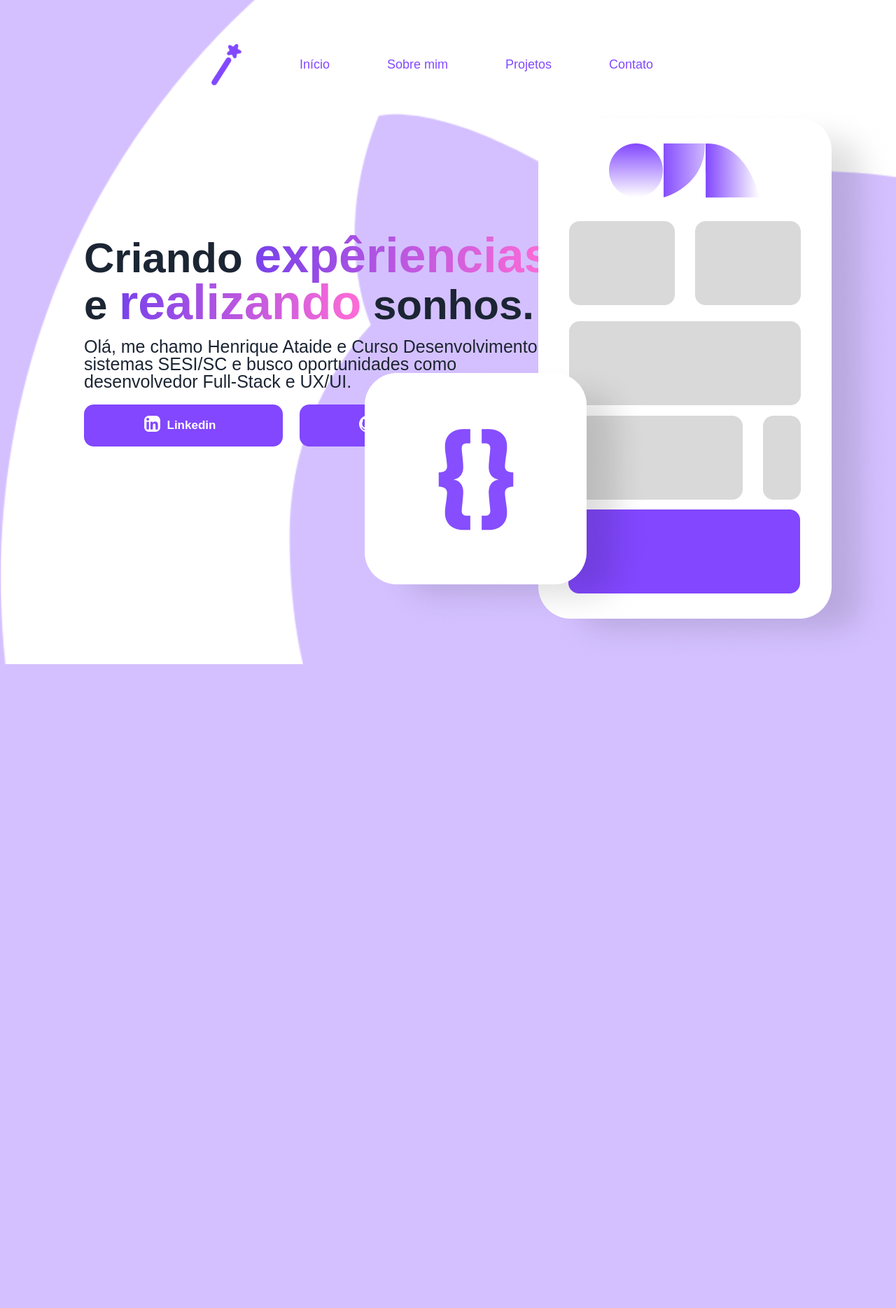
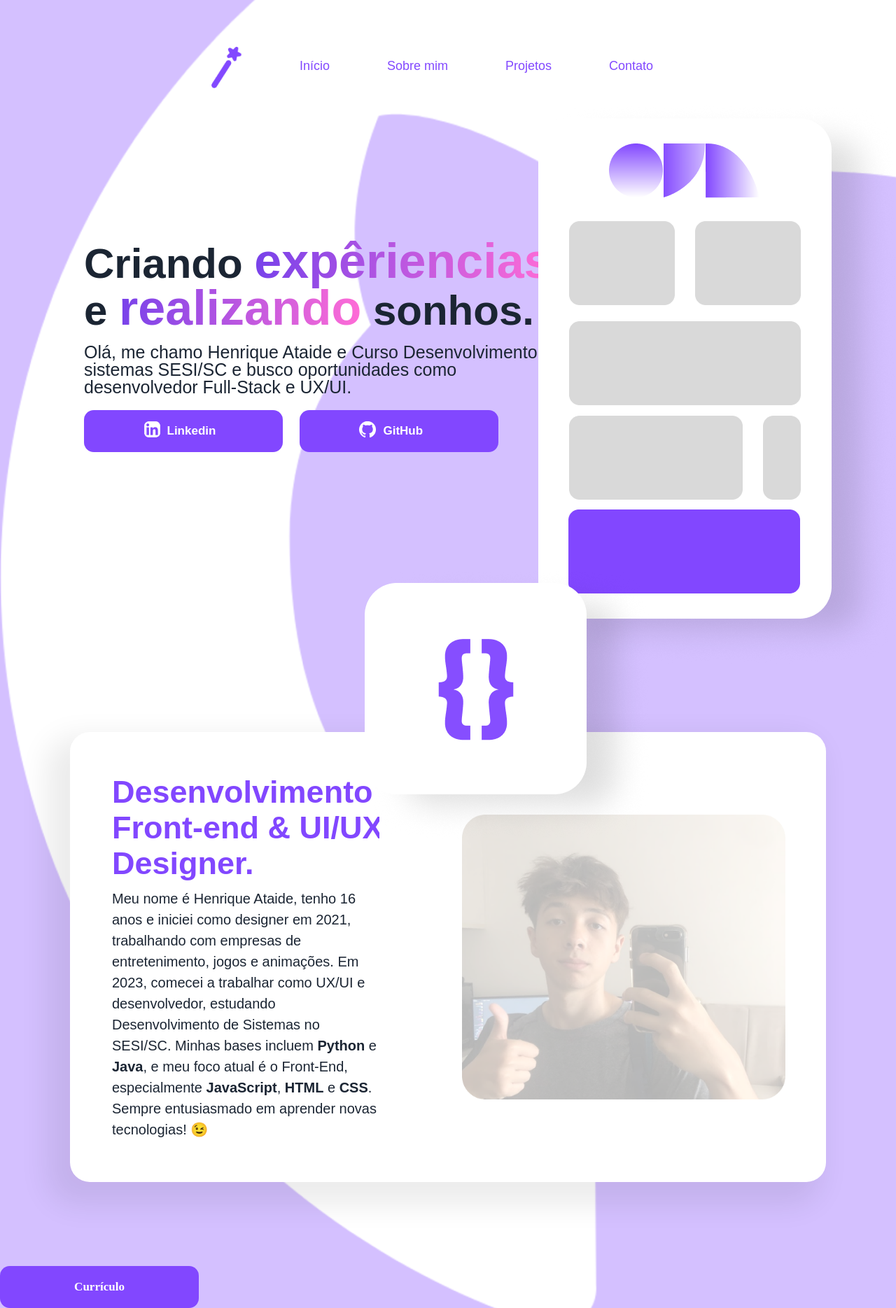
Before and after one commit to henilveira/portfolio, a plain HTML site: page Portfolio/index.html in a window 1280 px wide. Shown: the whole page at 70% size. Before the commit the page ends 949 px from the top, so only its background shows below. Drawn offline with Linux system fonts and the light colour scheme.

Commit message:
Add files via upload

```diff
--- a/Portfolio/index.html
+++ b/Portfolio/index.html
@@ -50,6 +50,16 @@
         </div>
       </ul>
     </div>
+    <div class="container-me">
+      <span class="text-me"><h1>Desenvolvimento Front-end & UI/UX Designer.</h1>
+      <p>Meu nome é Henrique Ataide, tenho 16 anos e iniciei como  designer em 2021, trabalhando com empresas de entretenimento, jogos e animações. Em 2023, comecei a trabalhar como UX/UI e desenvolvedor, estudando Desenvolvimento de Sistemas no SESI/SC. Minhas bases incluem <strong>Python</strong> e <strong>Java</strong>, e meu foco atual é o Front-End, especialmente <strong>JavaScript</strong>, <strong>HTML</strong> e <strong>CSS</strong>. Sempre entusiasmado em aprender novas tecnologias! 😉</p></span>
+      <div class="me-img">
+        <img src="assets/me.png" alt="" class="me">
+      </div>
+    </div>
+    <button>
+      <span>Currículo</span>
+    </button>
     <script src="mobile-navbar.js"></script>
   </body>
 </html>
--- a/Portfolio/style.css
+++ b/Portfolio/style.css
@@ -16,26 +16,78 @@
     background-size: auto;
     background-repeat: no-repeat;
   }
-
   a {
     text-decoration: none;
-    transition: 0.3s;
+    transition: color 0.3s;
     color: #8248FF;
     font-family: Poppins, sans-serif;
     font-size: 18px;
     font-style: normal;
     font-weight: 500;
     line-height: normal;
+    position: relative;
+    display: inline-block; /* Adicionado para evitar problema de scrolling */
+  }
+
+  a::before,
+  a::after {
+    content: '';
+    position: absolute;
+    bottom: 0;
+    width: 0;
+    height: 2px;
+    background-color: #8248FF;
+    transition: width 0.3s ease;
+  }
+
+  a::before {
+    left: 50%;
+    transform: translateX(-50%);
+    transition-delay: 0.15s;
+  }
+
+  a::after {
+    right: 50%;
+    transform: translateX(50%);
+    transition-delay: 0.15s;
   }
 
   a:hover {
-    opacity: 0.7;
+    color: #8248FF;
+  }
+
+  a:hover::before,
+  a:hover::after {
+    width: 50%;
   }
 
   .logo {
     margin-right: 50px;
     font-size: 24px;
     text-transform: uppercase;
+    position: relative;
+    transition: transform 0.3s ease, color 0.3s;
+  }
+
+  .logo::before {
+    content: '';
+    position: absolute;
+    bottom: -2px;
+    left: 50%;
+    width: 0;
+    height: 2px;
+    background-color: #8248FF;
+    transition: width 0.3s ease;
+    transform: translateX(-50%);
+  }
+
+  .logo:hover {
+    color: #FF6A4D;
+    transform: translateY(-2px);
+  }
+
+  .logo:hover::before {
+    width: 100%;
   }
 
   nav {
@@ -45,7 +97,7 @@
     justify-content: center;
     align-items: center;
     font-family: 'Poppins', sans-serif;
-    height: 10vh;
+    height: 11vh;
   }
 
   main {
@@ -187,6 +239,7 @@
   }
 
   button {
+    font-family: 'Poppins', sans-serif;
     cursor: pointer;
     margin-top: 20px;
     margin-right: 20px;
@@ -265,7 +318,7 @@
   .grid-2 {
     position: absolute;
     right: 350px;
-    bottom: -100px;
+    bottom: -400px;
     z-index: 2;
   }
 
@@ -277,3 +330,89 @@
     z-index: 1; /* Pode ser ajustado conforme necessário */
     top: -100px; /* Ajuste a posição conforme necessário */
   }
+
+  .grid-1,
+.grid-2 {
+  transition: transform 0.3s ease, box-shadow 0.3s ease;
+}
+
+.grid-1:hover,
+.grid-2:hover {
+  transform: translateY(-10px);
+}
+
+.container-me {
+  overflow: hidden;
+  top: 490px;
+  display: flex;
+  flex-direction: row;
+  width: auto;
+  height: auto;
+  flex-shrink: 0;
+  border-radius: 28px;
+  background: #FFF;
+  box-shadow: -20px 20px 41px 13px rgba(0, 0, 0, 0.08);
+}
+
+.text-me {
+  margin: 60px;
+}
+
+.text-me p{
+  margin-top: 10px;
+  width: auto;
+  color: #1B2533;
+  font-family: 'Poppins', sans-serif;
+  font-size: 20px;
+  font-style: normal;
+  font-weight: 400;
+  line-height: 30px;
+}
+
+.text-me, h1 {
+  overflow-y: hidden;
+  width: 400px;
+  color: #8247FF;
+  font-family: 'Poppins', sans-serif;
+  font-size: 45px;
+  font-style: normal;
+  font-weight: 600;
+  line-height: 51px;
+}
+
+.me-img {
+  display: flex;
+  justify-content: center;
+  align-items: center;
+  transition: transform 0.3s ease;
+  position: relative; /* Adicione position: relative */
+}
+
+/* Restante do seu CSS */
+
+.me-img:hover {
+  transform: scale(1.1);
+  overflow: hidden; /* Adicione overflow: hidden apenas no hover */
+}
+
+/* Restante do seu CSS */
+
+
+.me {
+  width: 80%;
+}
+
+.me-img:hover .me {
+  overflow: hidden; /* Adicione overflow: hidden apenas no hover */
+}
+
+
+
+
+.container-me, me-img span {
+  margin: 100px;
+}
+
+.container-me {
+  margin-top: 400px;
+}
```
Also changed, not shown: Portfolio/assets/me.png (added).
